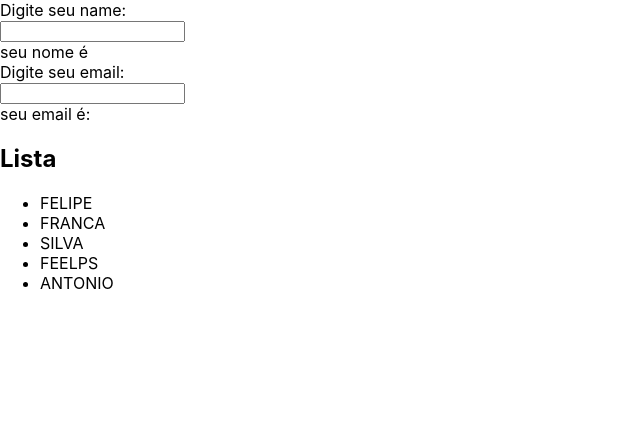
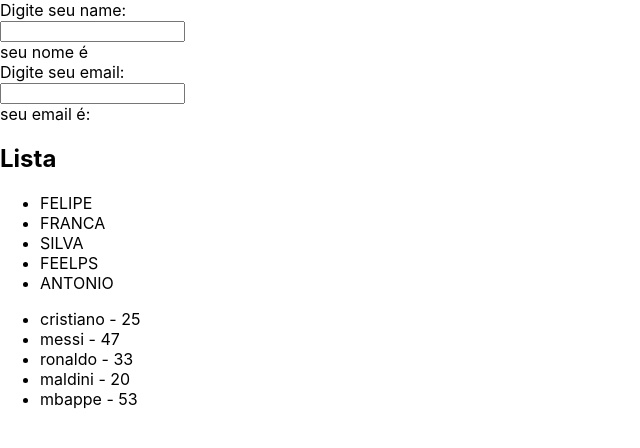
Before and after one commit to Feelps333/primeiroProjetoReact, a React (Vite) app: page / in a window 1280 px wide. Shown: the top 448 px of the page, without its empty margins (0-640 px from the left). Built offline with nearby package versions, Linux system fonts and the light colour scheme.

Commit message:
version.1.0.6

```diff
--- a/src/components/Lista.tsx
+++ b/src/components/Lista.tsx
@@ -1,10 +1,24 @@
-export const List = () => {
+type Props = {
+  data: {
+    name: string;
+    age: number
+  }
+}
+
+export const List = ({ data }: Props) => {
   let list = [
     'felipe',
     'franca',
     'silva',
     'feelps',
     'antonio'
+  ]
+  let listTwo = [
+    {name: 'cristiano', age: 25},
+    {name: 'messi', age: 47},
+    {name: 'ronaldo', age: 33},
+    {name: 'maldini', age: 20},
+    {name: 'mbappe', age: 53}
   ]
 
 return (
@@ -13,6 +27,9 @@
     <ul>
       {list.map((item, index)=>(<li key={index}>{item.toLocaleUpperCase()}</li>))}
     </ul>
+    <ul>
+      {listTwo.map((item, index)=>(<li key={index}>{item.name} - {item.age}</li>))}
+    </ul>
   </div>
 )
 }
```
